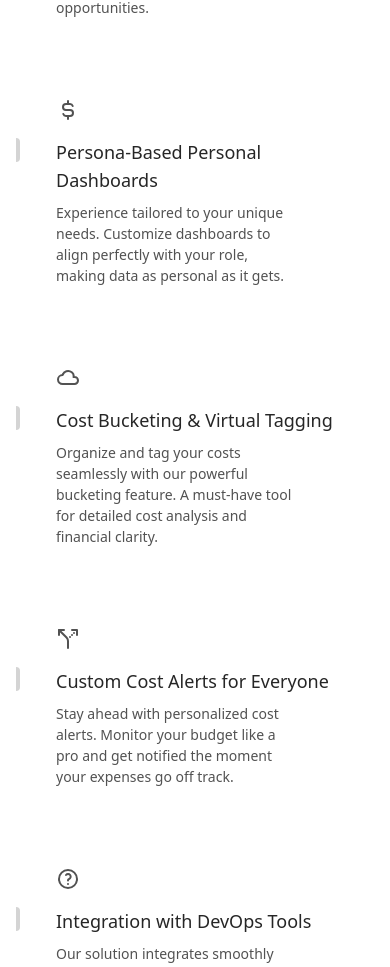
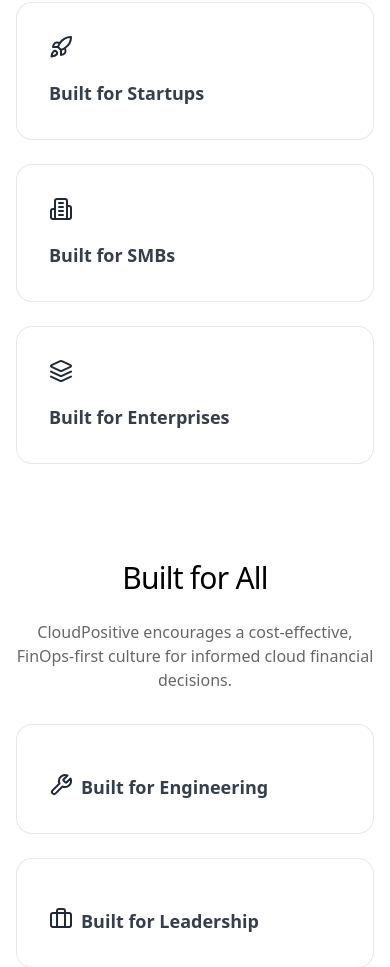
Before and after one commit to metadol/cp-2, a Next.js app: page / in a window 390 px wide. Shown: the part 3438-4405 px from the top of the page. Built offline with nearby package versions, Linux system fonts and the light colour scheme.

Commit message:
built section variants

```diff
--- a/app/page.tsx
+++ b/app/page.tsx
@@ -2,6 +2,8 @@
 import Navbar from "@/components/common/Header";
 import Benefits from "@/components/sections/Benefits";
 import Built from "@/components/sections/Built";
+import Built2 from "@/components/sections/Built2";
+import Built3 from "@/components/sections/Built3";
 import Cta from "@/components/sections/CTA";
 import CTASection from "@/components/sections/CTA-Cpy";
 import Faq from "@/components/sections/Faq";
@@ -18,13 +20,15 @@
       <Hero />
       <Benefits />
       <Built />
+      <Built2 />
+      <Built3 />
       <Features />
       <Integrations />
       <Pricing />
       <Faq />
       {/* <LampDemo/> */}
       {/* <Cta /> */}
-      <CTASection/>
+      <CTASection />
       <Footer />
     </div>
   );
--- a/components/sections/Built.tsx
+++ b/components/sections/Built.tsx
@@ -1,4 +1,5 @@
 "use client";
+
 import React from "react";
 import { motion } from "framer-motion";
 import SectionHeader from "../common/SecctionHeader";
@@ -17,18 +18,27 @@
           return (
             <motion.div
               key={index}
-              className="hover-card relative flex flex-row items-end gap-2 space-y-4 rounded-2xl bg-white p-8 text-left transition-all duration-200 hover:bg-gradient-to-b hover:from-neutral-100 hover:to-transparent md:flex-col md:items-start md:gap-0"
-              initial={{ opacity: 0, filter: "blur(10px)" }} // Initial blur effect
-              whileInView={{ opacity: 1, filter: "blur(0px)" }} // Remove blur
+              className="hover-card relative flex flex-row items-end gap-2 space-y-4 rounded-2xl bg-white p-8 text-left transition duration-200 hover:bg-gradient-to-b hover:from-neutral-100 hover:to-transparent md:flex-col md:items-start md:gap-0"
+              initial={{ opacity: 0, y: 20, filter: "blur(5px)" }} // Initial state: blurry and moved down
+              whileInView={{
+                opacity: 1,
+                y: 0, // Final position
+                filter: "blur(0px)", // Clear blur at the same time
+              }}
               transition={{
-                duration: 0.6, // Duration of the animation
-                ease: "easeOut", // Easing function for smoothness
-                delay: index * 0.1, // Staggered delay for each card
+                type: "spring", // Using spring physics for a more natural effect
+                stiffness: 80, // Adjust stiffness for a good bounce
+                damping: 20, // Adjust damping for smoothness
+                delay: index * 0.1, // Staggered delay based on index
               }}
-              viewport={{ once: false, amount: 0.5 }} // Trigger when 50% of the card is in view
+              viewport={{ once: false, amount: 0.2 }} // Trigger when 20% of the card is visible
             >
               <div className="relative">
-                <IconComponent className="mb-1 text-gray-800" width={24} height={24} />
+                <IconComponent
+                  className="mb-1 text-gray-800"
+                  width={24}
+                  height={24}
+                />
               </div>
               <h3 className="text-lg font-semibold text-gray-800/90">
                 {feature.title}
--- /dev/null
+++ b/components/sections/Built2.tsx
@@ -0,0 +1,76 @@
+"use client";
+
+import React from "react";
+import { motion } from "framer-motion";
+import SectionHeader from "../common/SecctionHeader";
+import { builtforAllData } from "../data/Sections";
+
+const Built2 = () => {
+  return (
+    <section className="section">
+      <SectionHeader
+        title="Built for All"
+        description="CloudPositive encourages a cost-effective, FinOps-first culture for informed cloud financial decisions."
+      />
+
+      <div className="grid grid-cols-1 gap-6 md:grid-cols-2 lg:grid-cols-3">
+        {builtforAllData.map((feature, index) => {
+          const IconComponent = feature.icon;
+          return (
+            <motion.div
+              key={index}
+              className="hover-card relative flex flex-col items-start gap-4 rounded-2xl bg-white p-8 text-left transition-all duration-200 hover:bg-gradient-to-b hover:from-neutral-100 hover:to-transparent"
+              initial={{ filter: "blur(5px)", opacity: 0 }} // Start with a blur and lower opacity
+              whileInView={{ filter: "blur(0)", opacity: 1 }} // Clear blur and set opacity to 1
+              transition={{
+                type: "tween", // Use tween for smooth transitions
+                duration: 1.2, // Increase duration for slower effect
+                ease: [0.5, 0, 0.5, 1], // Custom easing function for smoothness
+              }}
+              viewport={{ once: false, amount: 0.8 }} // Trigger when 20% of the card is visible
+            >
+              <motion.div
+                className="relative"
+                initial={{ opacity: 0, y: 20 }} // Start with opacity 0 and moved down
+                whileInView={{
+                  opacity: 1, // Fade in to full opacity
+                  y: 0, // Move to original position
+                }}
+                transition={{
+                  type: "spring",
+                  bounce: 0.4, // Slight bounce effect for lightness
+                  duration: 0.8, // Duration for icon/text rise
+                  delay: index * 0.2, // Increased staggering delay for each element
+                }}
+              >
+                <IconComponent
+                  className="mb-1 text-gray-800"
+                  width={24}
+                  height={24}
+                />
+              </motion.div>
+              <motion.h3
+                initial={{ opacity: 0, y: 20 }} // Start with opacity 0 and moved down
+                whileInView={{
+                  opacity: 1, // Fade in to full opacity
+                  y: 0, // Move to original position
+                }}
+                transition={{
+                  type: "spring",
+                  bounce: 0.4, // Slight bounce effect for lightness
+                  duration: 0.8, // Duration for icon/text rise
+                  delay: index * 0.2, // Increased staggering delay for each element
+                }}
+                className="text-lg font-semibold text-gray-800/90"
+              >
+                {feature.title}
+              </motion.h3>
+            </motion.div>
+          );
+        })}
+      </div>
+    </section>
+  );
+};
+
+export default Built2;
--- /dev/null
+++ b/components/sections/Built3.tsx
@@ -0,0 +1,48 @@
+"use client";
+import React from "react";
+import { motion } from "framer-motion";
+import SectionHeader from "../common/SecctionHeader";
+import { builtforAllData } from "../data/Sections";
+
+const Built3 = () => {
+  return (
+    <section className="section">
+      <SectionHeader
+        title="Built for All"
+        description="CloudPositive encourages a cost-effective, FinOps-first culture for informed cloud financial decisions."
+      />
+      <div className="grid grid-cols-1 gap-6 md:grid-cols-2 lg:grid-cols-3">
+        {builtforAllData.map((feature, index) => {
+          const IconComponent = feature.icon;
+          return (
+            <motion.div
+              key={index}
+              className="hover-card relative flex flex-row items-end gap-2 space-y-4 rounded-2xl bg-white p-8 text-left transition-all duration-200 hover:bg-gradient-to-b hover:from-neutral-100 hover:to-transparent md:flex-col md:items-start md:gap-0"
+              initial={{ opacity: 0, filter: "blur(10px)" }} // Initial blur effect
+              whileInView={{ opacity: 1, filter: "blur(0px)" }} // Remove blur
+              transition={{
+                duration: 0.6, // Duration of the animation
+                ease: "easeOut", // Easing function for smoothness
+                delay: index * 0.1, // Staggered delay for each card
+              }}
+              viewport={{ once: false, amount: 0.5 }} // Trigger when 50% of the card is in view
+            >
+              <div className="relative">
+                <IconComponent
+                  className="mb-1 text-gray-800"
+                  width={24}
+                  height={24}
+                />
+              </div>
+              <h3 className="text-lg font-semibold text-gray-800/90">
+                {feature.title}
+              </h3>
+            </motion.div>
+          );
+        })}
+      </div>
+    </section>
+  );
+};
+
+export default Built3;
```
